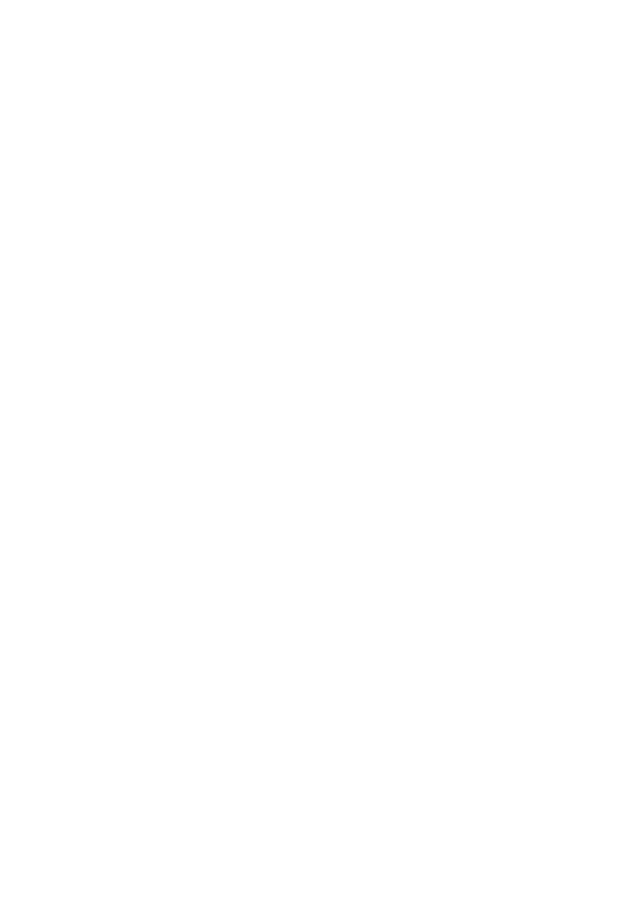
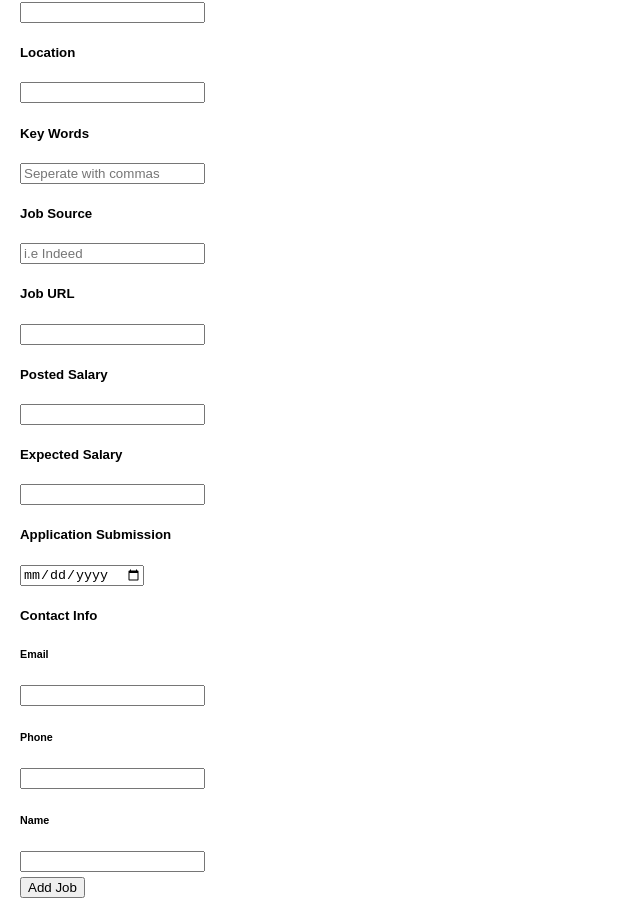
Before and after one commit to laurenperez/job-search-organizer, a React (Create React App) app in the folder client/: page / in a window 1280 px wide. Shown: the part 196-1094 px from the top of the page, without its empty margins (0-640 px from the left). Before the commit the page ends 800 px from the top, so only its background shows below. Built offline with nearby package versions, Linux system fonts and the light colour scheme.

Commit message:
Form Completed -Ari

```diff
--- a/client/src/AddJob.js
+++ b/client/src/AddJob.js
@@ -11,8 +11,36 @@ class AddJob extends Component {
 
 	render() {
 		return(
-			<div>
+			<div id='add-job-component'>
 				<h1>Add a new job</h1>
+				<form id='add-job' method='post' action='#'>
+					<h5>Position Title</h5>
+					<input type='text' name='title'/> <br />
+					<h5>Company Name</h5>
+					<input type='text' name='companyName' />
+					<h5>Location</h5>
+					<input type='text' name='location'/>
+					<h5>Key Words</h5>
+					<input type='text' placeholder='Seperate with commas' name='keyWords'/>
+					<h5>Job Source</h5>
+					<input type='text' name='jobSource' placeholder='i.e Indeed'/>
+					<h5>Job URL</h5>
+					<input type='url' name='jobUrl'/>
+					<h5>Posted Salary</h5>
+					<input type='number'/>
+					<h5>Expected Salary</h5>
+					<input type='number' name='expectedSalary'/>
+					<h5>Application Submission</h5>
+					<input type='date' name='app-submit-date'/>
+					<h5>Contact Info</h5>
+						<h6>Email</h6>
+						<input type='email' name='email' />
+						<h6>Phone</h6>
+						<input type='tel' name='phone' />
+						<h6>Name</h6>
+						<input type='text' name='name' /> <br />
+					<button type='submit' id='add-submit'>Add Job</button>
+				</form>
 			</div>
 		)
 	}
--- a/client/src/App.css
+++ b/client/src/App.css
@@ -26,3 +26,13 @@
   from { transform: rotate(0deg); }
   to { transform: rotate(360deg); }
 }
+
+/* FORM COMPONENT CSS */
+
+#add-job-component {
+  padding-left: 20px
+}
+
+#add-submit {
+  margin-top: 5px;
+}
```
